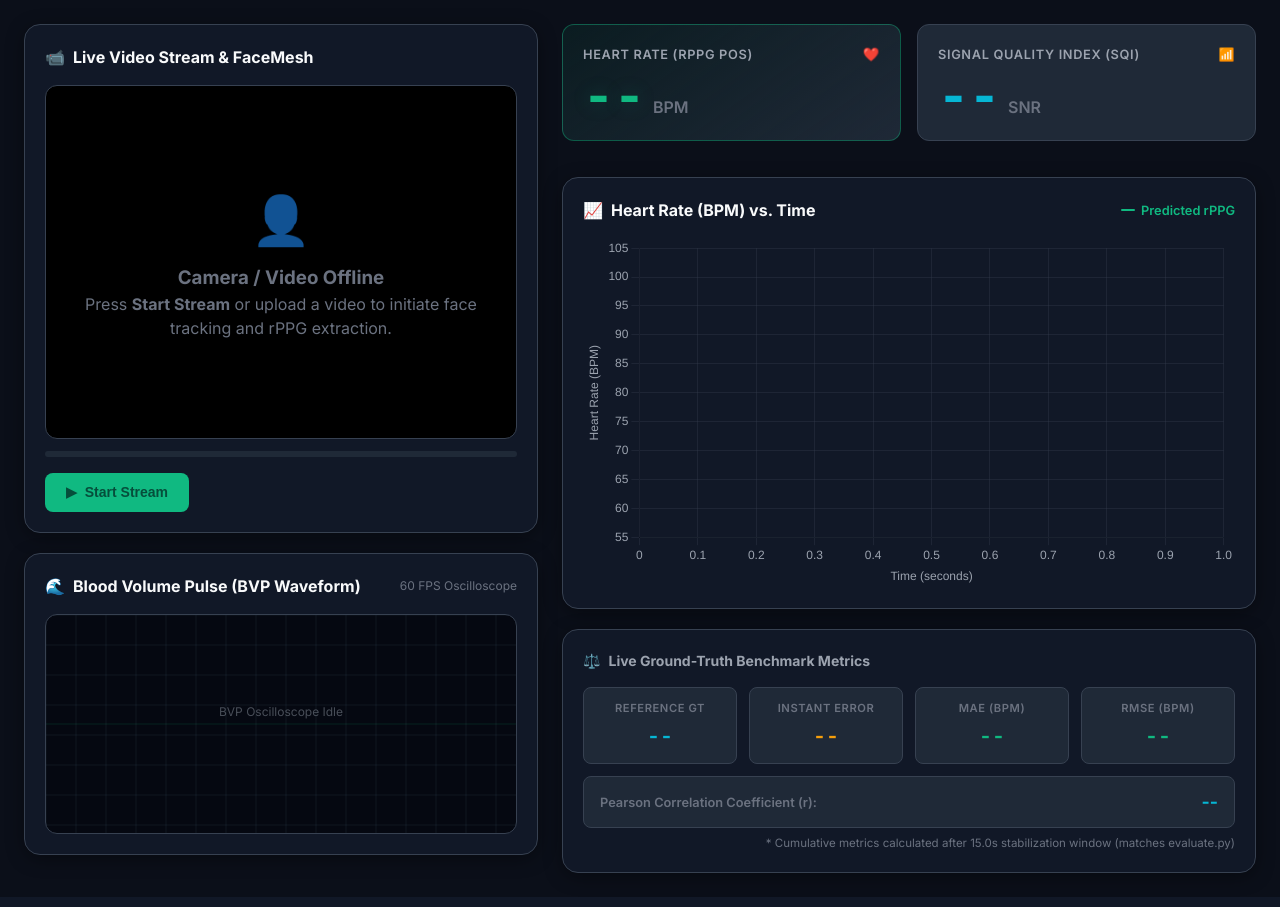
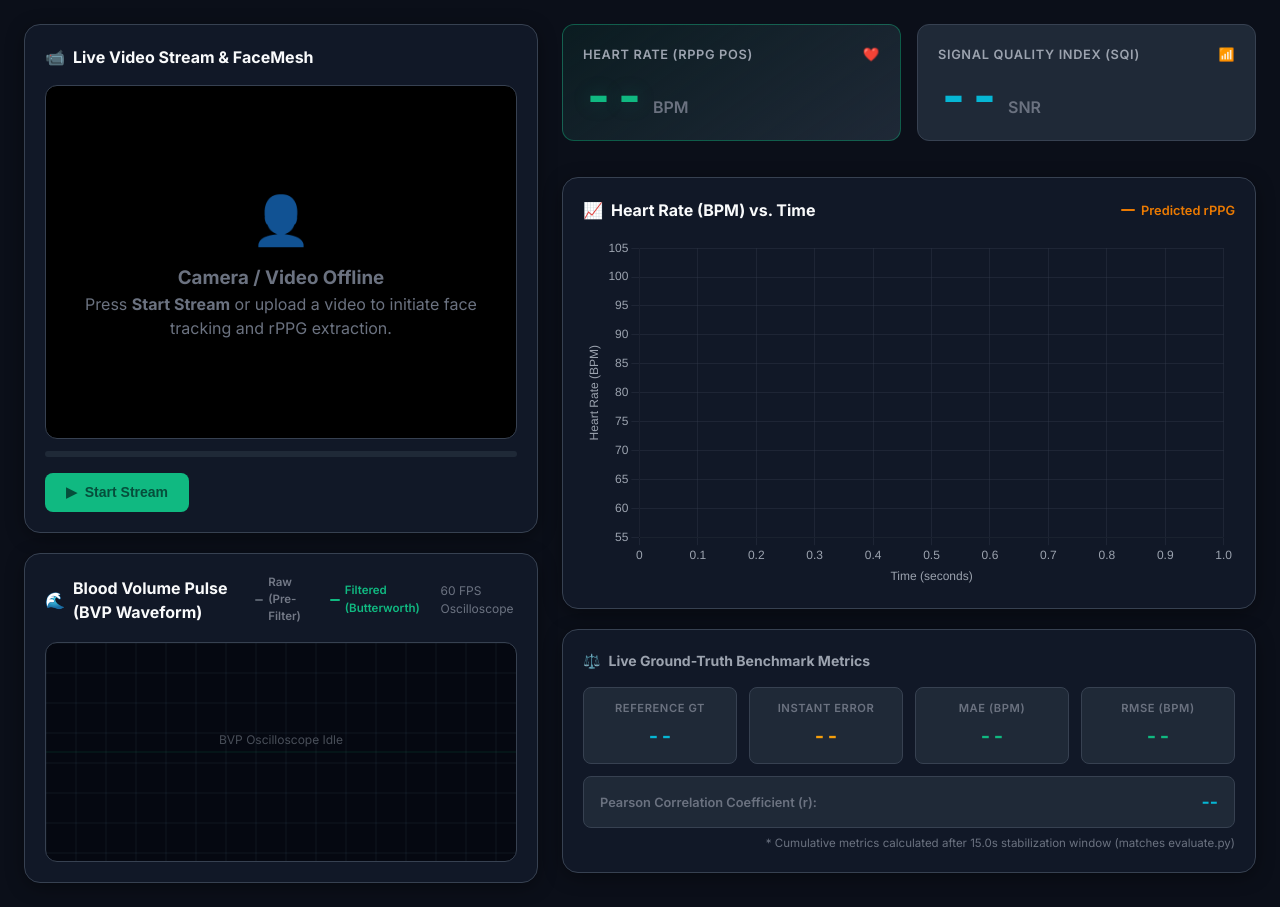
Before and after one commit to srlabib/rPPG-CSE220-project, a Django app: template dashboard/templates/dashboard/index.html in a window 1280 px wide. Shown: the part 81-988 px from the top of the page. Run offline with Django 4.2, Linux system fonts and the light colour scheme; the template is opened without the code that fills it, so the values that code supplies are empty.

Commit message:
small fixes

```diff
--- a/dashboard/static/js/dashboard.js
+++ b/dashboard/static/js/dashboard.js
@@ -17,6 +17,7 @@ document.addEventListener("DOMContentLoaded", () => {
     const canvas = document.getElementById("pulseCanvas");
     const ctx = canvas.getContext("2d");
     let pulseBuffer = [];
+    let rawPulseBuffer = [];
 
     // Resize canvas properly for retina displays
     function resizeCanvas() {
@@ -49,7 +50,7 @@ document.addEventListener("DOMContentLoaded", () => {
                 {
                     label: "Predicted rPPG (BPM)",
                     data: [],
-                    borderColor: "#10b981", // Vibrant Emerald
+                    borderColor: "#eb7a02", // Warm Orange
                     backgroundColor: "transparent",
                     borderWidth: 1.5, // Thin, sharp, standard line
                     pointRadius: 0,
@@ -350,6 +351,7 @@ document.addEventListener("DOMContentLoaded", () => {
         bpmChart.options.scales.y.suggestedMax = 100;
         bpmChart.update();
         pulseBuffer = [];
+        rawPulseBuffer = [];
         metricGtBpm.textContent = "--";
         metricError.textContent = "--";
         metricMae.textContent = "--";
@@ -507,6 +509,9 @@ document.addEventListener("DOMContentLoaded", () => {
             if (data.pulse_history && data.pulse_history.length > 0) {
                 pulseBuffer = data.pulse_history;
             }
+            if (data.raw_pulse_history && data.raw_pulse_history.length > 0) {
+                rawPulseBuffer = data.raw_pulse_history;
+            }
 
             // Append live predicted point to Chart.js
             if (data.current_bpm && data.timestamp > lastTimePoint + 0.3) {
@@ -581,7 +586,7 @@ document.addEventListener("DOMContentLoaded", () => {
         ctx.lineTo(w, h / 2);
         ctx.stroke();
 
-        if (pulseBuffer.length < 2) {
+        if (pulseBuffer.length < 2 && rawPulseBuffer.length < 2) {
             ctx.fillStyle = "rgba(156, 163, 175, 0.45)";
             ctx.font = "12px Inter, system-ui, sans-serif";
             ctx.textAlign = "center";
@@ -589,7 +594,33 @@ document.addEventListener("DOMContentLoaded", () => {
             return;
         }
 
-        // Draw pulse waveform with glow
+        const centerY = h / 2;
+        const scaleY = h * 0.38;
+
+        // Draw RAW (pre-filter) pulse waveform first (behind filtered)
+        if (rawPulseBuffer.length >= 2) {
+            ctx.strokeStyle = "rgba(156, 163, 175, 0.4)";
+            ctx.lineWidth = 1.4;
+            ctx.shadowColor = "transparent";
+            ctx.shadowBlur = 0;
+            ctx.beginPath();
+
+            const nRaw = rawPulseBuffer.length;
+            const dxRaw = w / (nRaw - 1);
+
+            for (let i = 0; i < nRaw; i++) {
+                const x = i * dxRaw;
+                const y = centerY - (rawPulseBuffer[i] * scaleY);
+                if (i === 0) {
+                    ctx.moveTo(x, y);
+                } else {
+                    ctx.lineTo(x, y);
+                }
+            }
+            ctx.stroke();
+        }
+
+        // Draw FILTERED pulse waveform with glow (on top)
         ctx.strokeStyle = "#10b981";
         ctx.lineWidth = 2.2;
         ctx.shadowColor = "rgba(16, 185, 129, 0.6)";
@@ -598,8 +629,6 @@ document.addEventListener("DOMContentLoaded", () => {
 
         const n = pulseBuffer.length;
         const dx = w / (n - 1);
-        const centerY = h / 2;
-        const scaleY = h * 0.38;
 
         for (let i = 0; i < n; i++) {
             const x = i * dx;
--- a/dashboard/templates/dashboard/index.html
+++ b/dashboard/templates/dashboard/index.html
@@ -66,8 +66,47 @@
                     <div id="videoProgressBar" class="video-progress-bar"></div>
                 </div>
 
+                <!-- Controls -->
+                <div class="controls-row">
+                    <button id="btnStart" class="btn btn-primary">
+                        <span>▶</span> Start Stream
+                    </button>
+                    <button id="btnPause" class="btn btn-secondary" style="display: none;">
+                        <span>⏸</span> Pause
+                    </button>
+                    <button id="btnStop" class="btn btn-danger" style="display: none;">
+                        <span>⏹</span> Stop
+                    </button>
+                </div>
+            </section>
+
+            <!-- Blood Volume Pulse (BVP Waveform) Oscilloscope -->
+            <section class="card" style="margin-top: 1.25rem;">
+                <div class="card-header">
+                    <h3 class="card-title"><span>🌊</span> Blood Volume Pulse (BVP Waveform)</h3>
+                    <div style="display: flex; gap: 1rem; align-items: center;">
+                        <div style="display: flex; gap: 0.85rem; font-size: 0.72rem; font-weight: 600;">
+                            <span style="color: rgba(156, 163, 175, 0.7); display: flex; align-items: center; gap: 5px;">
+                                <span style="display: inline-block; width: 14px; height: 2px; background: rgba(156, 163, 175, 0.5); border-radius: 1px;"></span> Raw (Pre-Filter)
+                            </span>
+                            <span style="color: #10b981; display: flex; align-items: center; gap: 5px;">
+                                <span style="display: inline-block; width: 14px; height: 2px; background: #10b981; border-radius: 1px;"></span> Filtered (Butterworth)
+                            </span>
+                        </div>
+                        <span style="font-size: 0.75rem; color: var(--text-muted);">60 FPS Oscilloscope</span>
+                    </div>
+                </div>
+                <div class="oscilloscope-container">
+                    <canvas id="pulseCanvas"></canvas>
+                </div>
+            </section>
+
             <!-- Upload Panel (Active in Benchmark Mode) -->
-                <div id="uploadPanel" class="upload-panel">
+            <section id="uploadPanel" class="card upload-panel" style="margin-top: 1.25rem;">
+                <div class="card-header" style="margin-bottom: 0.5rem;">
+                    <h3 class="card-title" style="font-size: 0.875rem;"><span>📁</span> Video & Ground Truth Upload</h3>
+                </div>
+
                 <!-- Instant Local Dataset Selector (Zero Upload) -->
                 <div style="background: rgba(15, 23, 42, 0.6); border: 1px solid var(--border-color); border-radius: var(--radius-sm); padding: 0.75rem 0.85rem; margin-bottom: 0.75rem;">
                     <div style="display: flex; justify-content: space-between; align-items: center; margin-bottom: 0.35rem;">
@@ -124,31 +163,6 @@
                     </button>
                 </div>
                 <div id="uploadStatus" style="font-size: 0.8rem; color: var(--accent-cyan); margin-top: 0.5rem;"></div>
-                </div>
-
-                <!-- Controls -->
-                <div class="controls-row">
-                    <button id="btnStart" class="btn btn-primary">
-                        <span>▶</span> Start Stream
-                    </button>
-                    <button id="btnPause" class="btn btn-secondary" style="display: none;">
-                        <span>⏸</span> Pause
-                    </button>
-                    <button id="btnStop" class="btn btn-danger" style="display: none;">
-                        <span>⏹</span> Stop
-                    </button>
-                </div>
-            </section>
-
-            <!-- Blood Volume Pulse (BVP Waveform) Oscilloscope -->
-            <section class="card" style="margin-top: 1.25rem;">
-                <div class="card-header">
-                    <h3 class="card-title"><span>🌊</span> Blood Volume Pulse (BVP Waveform)</h3>
-                    <span style="font-size: 0.75rem; color: var(--text-muted);">60 FPS Oscilloscope</span>
-                </div>
-                <div class="oscilloscope-container">
-                    <canvas id="pulseCanvas"></canvas>
-                </div>
             </section>
         </div>
 
@@ -187,8 +201,8 @@
                         <span id="gtLegendBadge" style="color: #38bdf8; display: none; align-items: center; gap: 6px;">
                             <span style="display: inline-block; width: 14px; height: 2px; background: #38bdf8; border-radius: 1px;"></span> Ground Truth
                         </span>
-                        <span style="color: #10b981; display: flex; align-items: center; gap: 6px;">
-                            <span style="display: inline-block; width: 14px; height: 2px; background: #10b981; border-radius: 1px;"></span> Predicted rPPG
+                        <span style="color: #eb7a02; display: flex; align-items: center; gap: 6px;">
+                            <span style="display: inline-block; width: 14px; height: 2px; background: #eb7a02; border-radius: 1px;"></span> Predicted rPPG
                         </span>
                     </div>
                 </div>
```
Also changed, not shown: dashboard/streamer.py (+18 -1 lines). Lines whose indentation alone changed are shown as unchanged.
